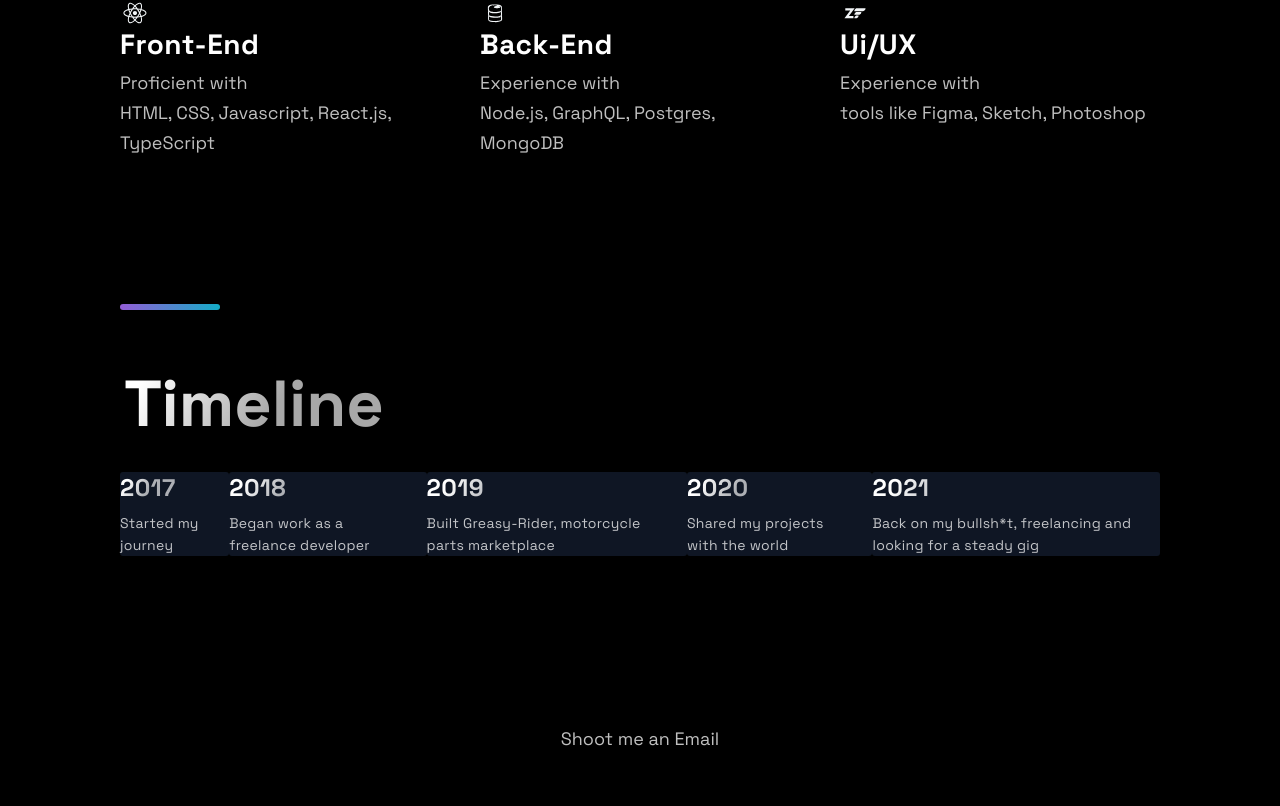
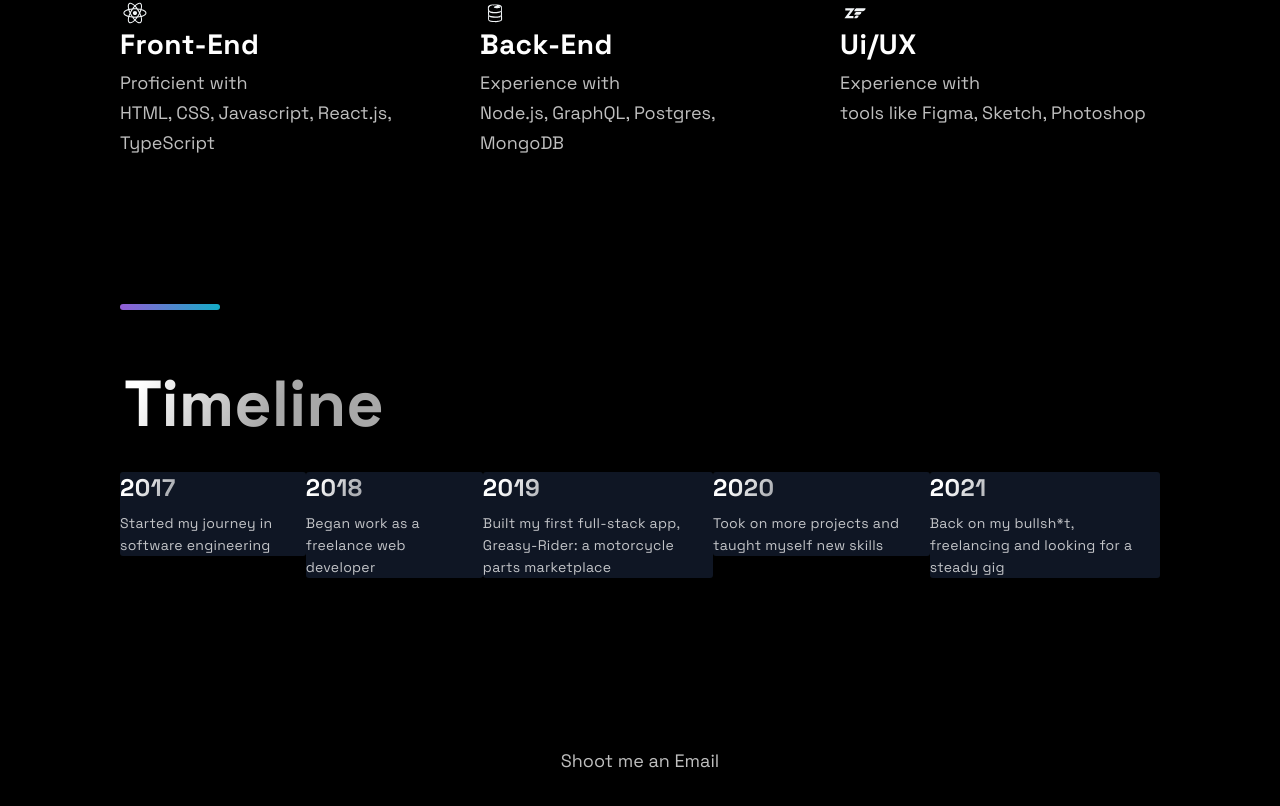
Before and after one commit to LaurieLonecrow/NextPortfolio, a Next.js app: page / in a window 1280 px wide. Shown: the part 2370-3176 px from the top of the page. Built offline with nearby package versions, Linux system fonts and the light colour scheme.

Commit message:
fix: update Timeline detail

```diff
--- a/src/constants/constants.js
+++ b/src/constants/constants.js
@@ -4,6 +4,7 @@ export const projects = [
     description: "A Single Page, to rule them all",
     image: 'https://res.cloudinary.com/lonecrow/image/upload/v1638658368/IMG_0017_uxlhkn.jpg',
     visit: 'https://elysia-honey.vercel.app/',
+    source: 'https://github.com/LaurieLonecrow/Elysia-Honey',
     id: 1,
   },
   {
@@ -11,6 +12,7 @@ export const projects = [
     description: "Feel the MERN",
     image: 'https://res.cloudinary.com/lonecrow/image/upload/v1636917959/stage_dyjbzz.jpg',
     visit: 'https://github.com/LaurieLonecrow/mixed-tape-react',
+    source: 'https://github.com/LaurieLonecrow/mixed-tape-react',
     id: 2,
   },
   {
@@ -18,6 +20,7 @@ export const projects = [
     description: "Shall wE-Commerce",
     image: 'https://res.cloudinary.com/lonecrow/image/upload/v1640736051/BlkTriCode_qoeapr.png',
     visit: 'https://stormy-springs-10135.herokuapp.com/',
+    source: 'https://github.com/LaurieLonecrow/BlkTri',
     id: 3,
   },
   {
@@ -25,14 +28,15 @@ export const projects = [
     description: "Back to Basics",
     image: 'https://res.cloudinary.com/lonecrow/image/upload/v1640736235/blackJackCode_rsdyqx.png',
     visit: 'https://laurielonecrow.github.io/Blackjack/',
+    source: 'https://github.com/LaurieLonecrow/Blackjack',
     id: 4,
   },
 ];
 
 export const TimeLineData = [
-  { year: 2017, text: `Started my journey`, },
-  { year: 2018, text: `Began work as a freelance developer`, },
-  { year: 2019, text: `Built Greasy-Rider, motorcycle parts marketplace`, },
-  { year: 2020, text: `Shared my projects with the world`, },
+  { year: 2017, text: `Started my journey in software engineering`, },
+  { year: 2018, text: `Began work as a freelance web developer`, },
+  { year: 2019, text: `Built my first full-stack app, Greasy-Rider: a motorcycle parts marketplace`, },
+  { year: 2020, text: `Took on more projects and taught myself new skills`, },
   { year: 2021, text: `Back on my bullsh*t, freelancing and looking for a steady gig`, },
 ];
```
